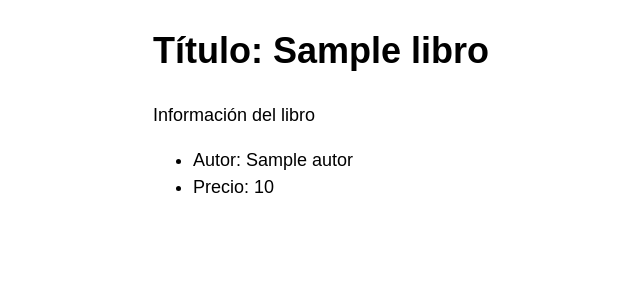
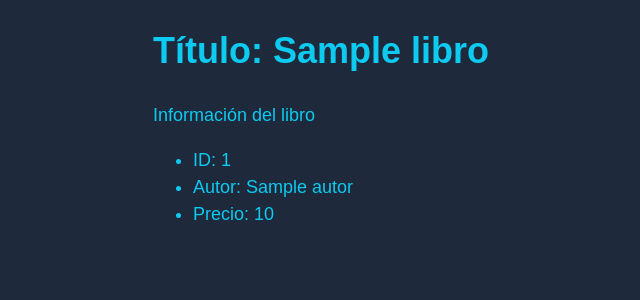
Before and after one commit to bryanStv/crud-Symfony, a Symfony app: template templates/mostrar/mostrar.html.twig in a window 1280 px wide. Shown: the top 300 px of the page, without its empty margins (87-727 px from the left). Run offline with Twig, Linux system fonts and the light colour scheme; the template is opened without the code that fills it: most values are stand-ins (such as "Sample title", 1, 10 or a date in 2020); some libraries are stand-ins or nearby versions.

Commit message:
CRUD Finalizado 2.0

```diff
--- a/templates/mostrar/mostrar.html.twig
+++ b/templates/mostrar/mostrar.html.twig
@@ -6,6 +6,10 @@
     <style>
         .example-wrapper { margin: 1em auto; max-width: 800px; width: 95%; font: 18px/1.5 sans-serif; }
         .example-wrapper code { background: #F5F5F5; padding: 2px 6px; }
+        *{
+            background-color: #1e293b;
+            color: #0dcaf0;
+        }
     </style>
 
     <div class="example-wrapper">
@@ -13,6 +17,7 @@
 
         Información del libro
         <ul>
+            <li>ID: {{ libro.id }}</li>
             <li>Autor: {{ libro.autor }}</li>
             <li>Precio: {{ libro.precio }}</li>
         </ul>
--- a/templates/mostrar/mostrarTodos.html.twig
+++ b/templates/mostrar/mostrarTodos.html.twig
@@ -6,6 +6,10 @@
     <style>
         .example-wrapper { margin: 1em auto; max-width: 800px; width: 95%; font: 18px/1.5 sans-serif; }
         .example-wrapper code { background: #F5F5F5; padding: 2px 6px; }
+        *{
+            background-color: #1e293b;
+            color: #0dcaf0;
+        }
     </style>
 
     {% for libro in libros %}
@@ -14,6 +18,7 @@
 
         Información del libro
         <ul>
+            <li>ID: {{ libro.id }}</li>
             <li>Autor: {{ libro.autor }}</li>
             <li>Precio: {{ libro.precio }}</li>
         </ul>
```
